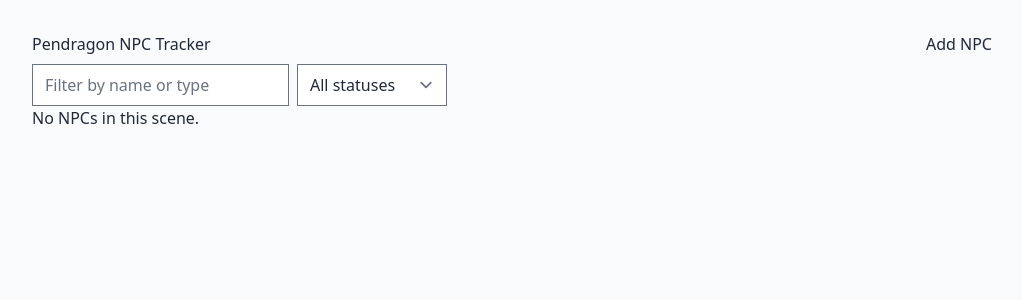
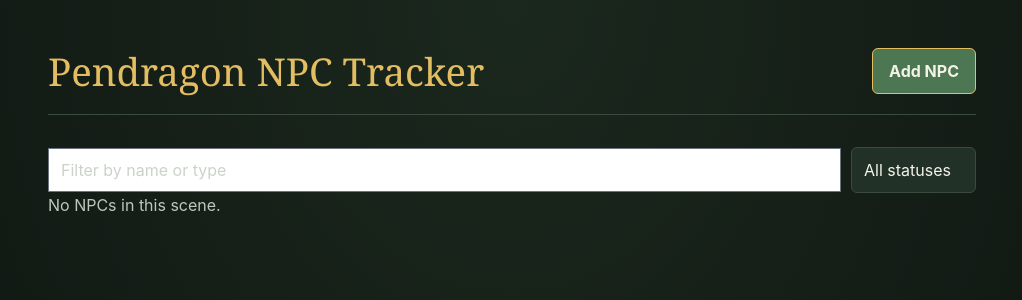
Before and after one commit to Lusmu/pendragon-npc-tracker, a React (Vite) app: page / in a window 1280 px wide. Shown: the top 300 px of the page, without its empty margins (128-1150 px from the left). Built offline with nearby package versions, Linux system fonts and the light colour scheme; the HTML template or start-up script is replaced by a standard one.

Commit message:
Add reusable dark green and gold styling
Co-authored-by: Lusmu <3398219+Lusmu@users.noreply.github.com>

```diff
--- a/src/components/NPCForm.tsx
+++ b/src/components/NPCForm.tsx
@@ -108,7 +108,7 @@ export default function NPCForm({ initial = DEFAULT_NPC, onSubmit, onCancel }: N
           Add skill
         </button>
       </fieldset>
-      <label className="form-field">
+      <label className="form-field form-field--wide">
         Notes
         <textarea value={npc.notes} onChange={(e) => setNpc({ ...npc, notes: e.target.value })} />
       </label>
--- a/src/index.css
+++ b/src/index.css
@@ -3,74 +3,241 @@
 @tailwind utilities;
 
 :root {
-  font-family: system-ui, sans-serif;
-  color: #1f2937;
-  background: #f9fafb;
+  color-scheme: dark;
+  font-family: Inter, ui-sans-serif, system-ui, sans-serif;
+  color: #f4f3e8;
+  background: #101712;
   font-synthesis: none;
   text-rendering: optimizeLegibility;
+  --color-page: #101712;
+  --color-surface: #19251d;
+  --color-surface-raised: #223128;
+  --color-border: #3a4b3e;
+  --color-text: #f4f3e8;
+  --color-muted: #bdc8bc;
+  --color-green: #4d7652;
+  --color-green-hover: #5e8a63;
+  --color-gold: #e2bd62;
+  --color-gold-strong: #f1d27e;
+}
+
+* {
+  box-sizing: border-box;
 }
 
 body {
   margin: 0;
   min-width: 320px;
   min-height: 100vh;
+  color: var(--color-text);
+  background:
+    radial-gradient(ellipse at top, rgb(77 118 82 / 0.18), transparent 42rem),
+    var(--color-page);
 }
 
 main {
   max-width: 64rem;
   margin: 0 auto;
-  padding: 2rem;
+  padding: clamp(1.25rem, 4vw, 3rem);
+}
+
+main > header {
+  flex-wrap: wrap;
+  gap: 1rem;
+  margin-bottom: 2rem;
+  padding-bottom: 1.25rem;
+  border-bottom: 1px solid var(--color-border);
+}
+
+h1,
+h2,
+legend {
+  color: var(--color-gold);
+  font-family: Georgia, 'Times New Roman', serif;
+  line-height: 1.2;
+}
+
+h1 {
+  margin: 0;
+  font-size: clamp(1.75rem, 4vw, 2.4rem);
+}
+
+h2 {
+  margin: 0;
+  font-size: clamp(1.2rem, 3vw, 1.5rem);
+}
+
+p {
+  color: var(--color-muted);
+  line-height: 1.6;
+}
+
+button,
+input,
+select,
+textarea {
+  font: inherit;
+}
+
+button {
+  min-height: 2.75rem;
+  border: 1px solid var(--color-gold);
+  border-radius: 0.375rem;
+  padding: 0.625rem 1rem;
+  color: var(--color-text);
+  background: var(--color-green);
+  font-weight: 700;
+  cursor: pointer;
+  transition: background-color 140ms ease, border-color 140ms ease, transform 140ms ease;
+}
+
+button:hover {
+  border-color: var(--color-gold-strong);
+  background: var(--color-green-hover);
+}
+
+button:active {
+  transform: translateY(1px);
+}
+
+button:focus-visible,
+input:focus-visible,
+select:focus-visible,
+textarea:focus-visible {
+  outline: 3px solid var(--color-gold);
+  outline-offset: 2px;
+}
+
+input,
+select,
+textarea {
+  width: 100%;
+  min-height: 2.75rem;
+  border: 1px solid var(--color-border);
+  border-radius: 0.375rem;
+  padding: 0.625rem 0.75rem;
+  color: var(--color-text);
+  background: var(--color-surface-raised);
+}
+
+input::placeholder {
+  color: var(--color-muted);
+  opacity: 0.8;
+}
+
+textarea {
+  min-height: 6rem;
+  resize: vertical;
+}
+
+fieldset {
+  min-width: 0;
+  border: 1px solid var(--color-border);
+  border-radius: 0.5rem;
+  padding: 1rem;
+}
+
+legend {
+  padding: 0 0.375rem;
+  font-weight: 700;
 }
 
 .status-badge {
   display: inline-block;
   border-radius: 9999px;
-  padding: 0.125rem 0.625rem;
-  font-size: 0.875rem;
+  padding: 0.25rem 0.75rem;
+  font-size: 0.8125rem;
+  font-weight: 700;
   text-transform: capitalize;
 }
 
 .status-badge--active {
-  background: #dcfce7;
-  color: #166534;
+  background: #294631;
+  color: #c8edc7;
 }
 
 .status-badge--passive {
-  background: #e5e7eb;
-  color: #374151;
+  background: #344039;
+  color: #d3ddd3;
 }
 
 .status-badge--unconscious {
-  background: #fef3c7;
-  color: #92400e;
+  background: #554622;
+  color: #f4d781;
 }
 
 .status-badge--dead {
-  background: #fee2e2;
-  color: #991b1b;
+  background: #512e2c;
+  color: #f3b4aa;
 }
 
 .npc-card {
   margin-top: 1rem;
-  border-radius: 0.5rem;
-  background: white;
-  padding: 1rem;
-  box-shadow: 0 1px 3px rgb(0 0 0 / 0.1);
+  border: 1px solid var(--color-border);
+  border-radius: 0.625rem;
+  background: linear-gradient(135deg, var(--color-surface-raised), var(--color-surface));
+  padding: 1.25rem;
+  box-shadow: 0 0.75rem 1.75rem rgb(0 0 0 / 0.2);
+}
+
+.npc-card header {
+  flex-wrap: wrap;
+  gap: 0.75rem;
 }
 
 .npc-form {
   display: grid;
   gap: 0.75rem;
+  grid-template-columns: repeat(2, minmax(0, 1fr));
+  margin-top: 1.5rem;
+}
+
+.npc-form fieldset,
+.npc-form > .form-row,
+.npc-form > .form-field--wide {
+  grid-column: 1 / -1;
 }
 
 .form-field {
   display: grid;
-  gap: 0.25rem;
+  gap: 0.375rem;
+  color: var(--color-text);
+  font-weight: 600;
 }
 
 .form-row {
   display: flex;
   flex-wrap: wrap;
-  gap: 0.5rem;
-  margin-top: 0.5rem;
+  align-items: center;
+  gap: 0.625rem;
+  margin-top: 0.75rem;
 }
+
+.form-row input[type='search'] {
+  flex: 1 1 14rem;
+}
+
+.form-row > select {
+  flex: 0 0 auto;
+  width: auto;
+}
+
+.npc-form fieldset .form-row input:first-child {
+  flex: 1 1 12rem;
+}
+
+.npc-form fieldset .form-row input[type='number'] {
+  flex: 0 1 8rem;
+}
+
+@media (max-width: 36rem) {
+  .npc-form {
+    grid-template-columns: minmax(0, 1fr);
+  }
+
+  .npc-form fieldset,
+  .npc-form > .form-row,
+  .npc-form > .form-field--wide {
+    grid-column: auto;
+  }
+}
```
